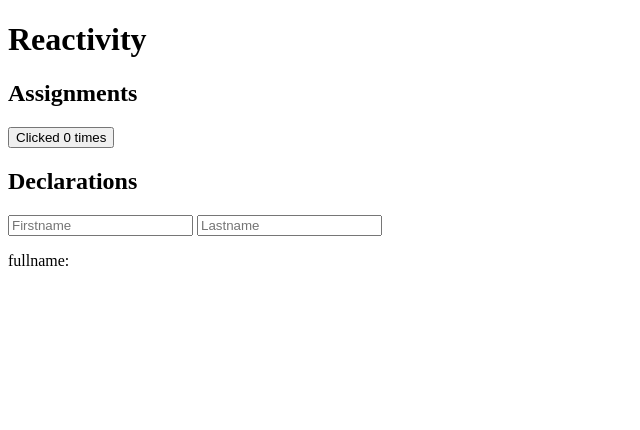
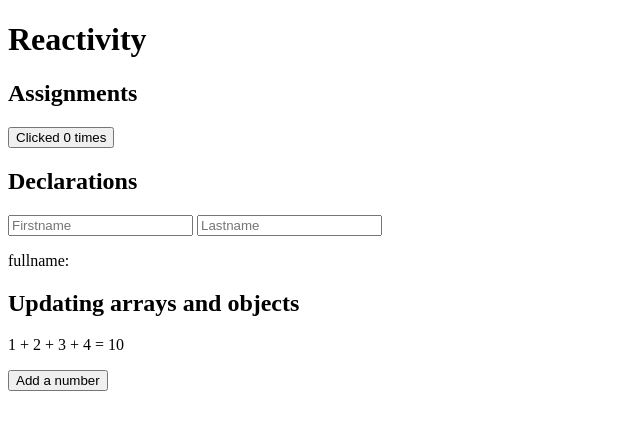
Before and after one commit to MichalTarasiuk/my-svelte-app, a SvelteKit app: page /reactivity in a window 1280 px wide. Shown: the top 430 px of the page, without its empty margins (0-640 px from the left). Built offline with nearby package versions, Linux system fonts and the light colour scheme.

Commit message:
add summary component

```diff
--- /dev/null
+++ b/src/lib/components/summary.svelte
@@ -0,0 +1,13 @@
+<script>
+	let numbers = [1, 2, 3, 4];
+
+	function addNumber() {
+		numbers = [...numbers, numbers.length + 1];
+	}
+
+	$: sum = numbers.reduce((total, currentNumber) => total + currentNumber, 0);
+</script>
+
+<p>{numbers.join(' + ')} = {sum}</p>
+
+<button on:click={addNumber}>Add a number</button>
--- a/src/routes/introduction/+page.svelte
+++ b/src/routes/introduction/+page.svelte
@@ -1,5 +1,5 @@
 <script>
-	import Description from '$lib/ui/description.svelte';
+	import Description from '$lib/components/description.svelte';
 
 	let name = 'Svelte';
 
--- a/src/routes/reactivity/+page.svelte
+++ b/src/routes/reactivity/+page.svelte
@@ -1,6 +1,7 @@
 <script>
-	import Counter from '$lib/counter.svelte';
-	import Fullname from '$lib/fullname.svelte';
+	import Counter from '$lib/components/counter.svelte';
+	import Fullname from '$lib/components/fullname.svelte';
+	import Summary from '$lib/components/summary.svelte';
 </script>
 
 <main>
@@ -13,4 +14,8 @@
 		<h2>Declarations</h2>
 		<Fullname />
 	</section>
+	<section>
+		<h2>Updating arrays and objects</h2>
+		<Summary />
+	</section>
 </main>
```
Also changed, not shown: src/lib/components/counter.svelte (renamed from src/lib/counter.svelte), src/lib/components/description.svelte (renamed from src/lib/ui/description.svelte), src/lib/components/fullname.svelte (renamed from src/lib/fullname.svelte).
